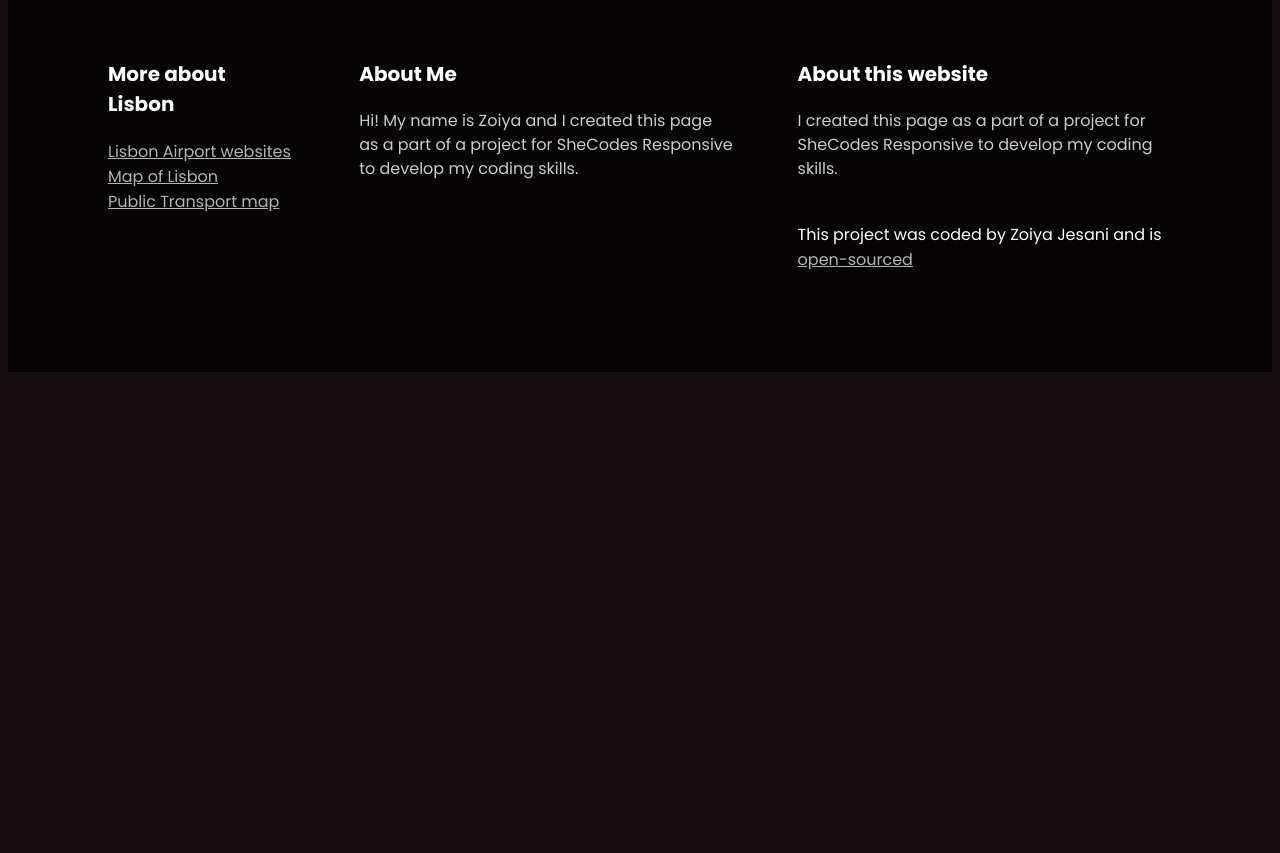
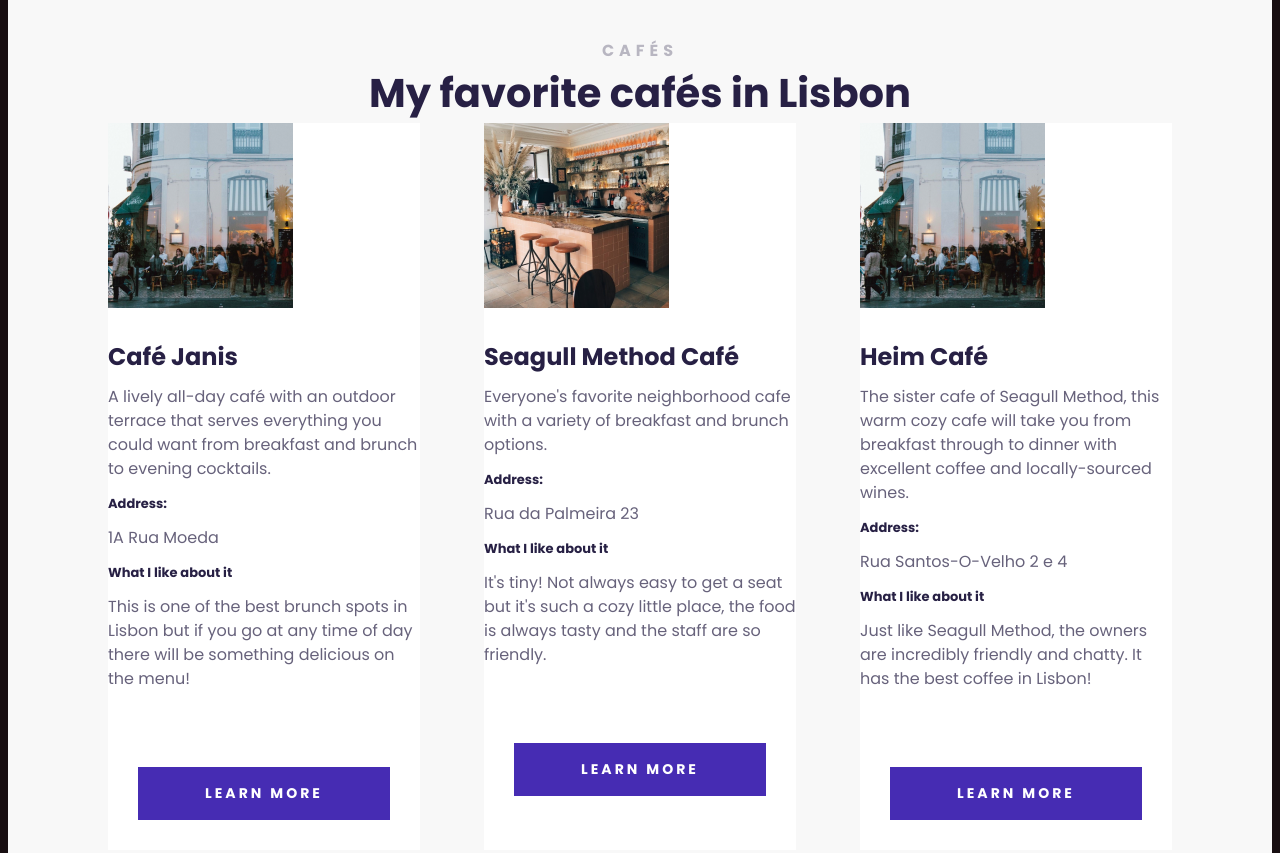
Before and after one commit to zoiyaj/Travel-Project, a plain HTML site: page index.html in a window 1280 px wide. Shown: the part 1600-2453 px from the top of the page. Before the commit the page ends 1980 px from the top, so only its background shows below. Drawn offline with Linux system fonts and the light colour scheme; a web font is replaced by a local one.

Commit message:
create cards html/css styling

```diff
--- a/index.html
+++ b/index.html
@@ -8,7 +8,7 @@
 
     <meta charset="UTF-8" />
     <meta name="viewport" content="width=h1, initial-scale=1.0" />
-    <title>Document</title>
+    <title>Lisbon</title>
   </head>
   <body>
     <div class="container">
@@ -30,7 +30,117 @@
         <p>You can still see traces of ancient Lisbon today. Beyond the array of shops with international brands, peaceful streetside cafes selling the iconic pastel de nata and world class restaurants with a variety of global cuisine, you can still wander the seven hills and see the city from above, taking in the rolling terracotta rooftops, the whitewashed walls and on the horizon, the soft blue sea.</p>
         </div>
     </section>
-    </main>
+  <section class="secondary">
+          <h2 class="text-center">CAFÉS</h2>
+          <h3 class="text-center">My favorite cafés in Lisbon</h3>
+
+          <div class="grid grid-3-columns">
+            <div class="card">
+              <div class="card-header">
+                <img
+                  src="images/janis.png"
+                  alt=""
+                  class="img-responsive"
+                />
+              </div>
+
+              <div class="card-body">
+                <h4>Café Janis</h4>
+                <p>
+                  A lively all-day café with an outdoor terrace that serves
+                  everything you could want from breakfast and brunch to evening
+                  cocktails.
+                </p>
+                <h5>Address:</h5>
+                <p>1A Rua Moeda</p>
+                <h5>What I like about it</h5>
+                <p>
+                  This is one of the best brunch spots in Lisbon but if you go
+                  at any time of day there will be something delicious on the
+                  menu!
+                </p>
+              </div>
+              <div class="card-footer">
+                <a
+                  href="https://goo.gl/maps/15LZ4DUTtJWjDLMQ8"
+                  class="btn"
+                  target="_blank"
+                >
+                  Learn more
+                </a>
+              </div>
+            </div>
+            <div class="card">
+              <div class="card-header">
+                <img
+                  src="images/seagull.png"
+                  alt=""
+                  class="img-responsive"
+                />
+              </div>
+
+              <div class="card-body">
+                <h4>Seagull Method Café</h4>
+                <p>
+                  Everyone's favorite neighborhood cafe with a variety of
+                  breakfast and brunch options.
+                </p>
+                <h5>Address:</h5>
+                <p>Rua da Palmeira 23</p>
+                <h5>What I like about it</h5>
+                <p>
+                  It's tiny! Not always easy to get a seat but it's such a cozy
+                  little place, the food is always tasty and the staff are so
+                  friendly.
+                </p>
+              </div>
+              <div class="card-footer">
+                <a
+                  href="https://g.page/seagullmethod?share"
+                  class="btn"
+                  target="_blank"
+                >
+                  Learn more
+                </a>
+              </div>
+            </div>
+            <div class="card">
+              <div class="card-header">
+                <img
+                  src="images/janis.png"
+                  alt=""
+                  class="img-responsive"
+                />
+              </div>
+
+              <div class="card-body">
+                <h4>Heim Café</h4>
+                <p>
+                  The sister cafe of Seagull Method, this warm cozy cafe will
+                  take you from breakfast through to dinner with excellent
+                  coffee and locally-sourced wines.
+                </p>
+                <h5>Address:</h5>
+                <p>Rua Santos-O-Velho 2 e 4</p>
+                <h5>What I like about it</h5>
+                <p>
+                  Just like Seagull Method, the owners are incredibly friendly
+                  and chatty. It has the best coffee in Lisbon!
+                </p>
+              </div>
+
+              <div class="card-footer">
+                <a
+                  href="https://goo.gl/maps/xHrNaj1DgirWNUUG6"
+                  class="btn"
+                  target="_blank"
+                >
+                  Learn more
+                </a>
+              </div>
+            </div>
+          </div>
+        </section></main>
 
 <footer>
  <section class="grid grid-3-columns-with-first-narrow">
--- a/styles.css
+++ b/styles.css
@@ -48,33 +48,54 @@ header a{
     text-transform: uppercase;
     margin-top: 50px
 }
+main {
+  background-color: white;
+}
 
-main{
-    background: white;
-}
-main h2{ font-weight:700px;
+main h2 {
+  font-weight: 700;
   font-size: 16px;
   line-height: 1.5;
+  margin: 0;
   letter-spacing: 5px;
   color: #272044;
-opacity:0.3;
+  opacity: 0.3;
   text-transform: uppercase;
-margin:0;}
-main h3{
-    font-weight:700px;
+}
+
+main h3 {
+  font-weight: 700;
   font-size: 40px;
   line-height: 1.5;
   color: #272044;
-margin:0;
+  margin: 0;
 }
-main p{
-    font-style:normal;
-    font-weight:400px;
+
+main h4 {
+  font-weight: 700;
+  font-size: 24px;
+  line-height: 1;
+  color: #272044;
+  margin: 0;
+}
+
+main h5 {
+  font-weight: 700;
+  font-size: 13px;
+  margin: 0;
+  line-height: 1;
+  color: #272044;
+}
+
+main p {
+  font-style: normal;
+  font-weight: 400;
   font-size: 16px;
-line-height: 24px;
+  line-height: 1.5;
   color: #272044;
-opacity:0.7;
+  opacity: 0.7;
 }
+
 .grid{display: grid;
 grid-gap:64px;}
 .img-responsive{
@@ -85,6 +106,34 @@ grid-gap:64px;}
 }
 .grid-3-columns-with-first-narrow {
   grid-template-columns: 1fr 2fr 2fr;
+}
+.grid-3-columns{
+    grid-template-columns: 1fr 1fr 1fr;
+}
+.card{
+    background: white;
+    margin-top: 30px 0;
+
+}
+.card-body{
+    padding:30px 0;
+
+}
+.card-footer{
+    padding:30px;
+}
+.btn {
+  display: block;
+  color: white;
+  font-weight: 700;
+  font-size: 14px;
+  line-height: 21px;
+  text-align: center;
+  letter-spacing: 3px;
+  text-transform: uppercase;
+  padding: 16px;
+  background-color: #462cb3;
+  text-decoration: none;
 }
 footer{color:white;
     background-color: #180E11;
@@ -119,9 +168,18 @@ padding:0;
 }
 footer a{ color:white;
 opacity:0.7;}
-section{ max-width:1200px ;
+
+
+section{ max-width:100% ;
 margin:0 auto;
 padding:100px}
+
+.text-center{text-align: center;}
+
+section.secondary{
+    background:#f8f8f8;
+  ;
+}
 
 
 @media (max-width: 960px) {
```
Also changed, not shown: images/heim.png (added), images/janis.png (added), images/seagull.png (added). Lines whose indentation alone changed are shown as unchanged.
